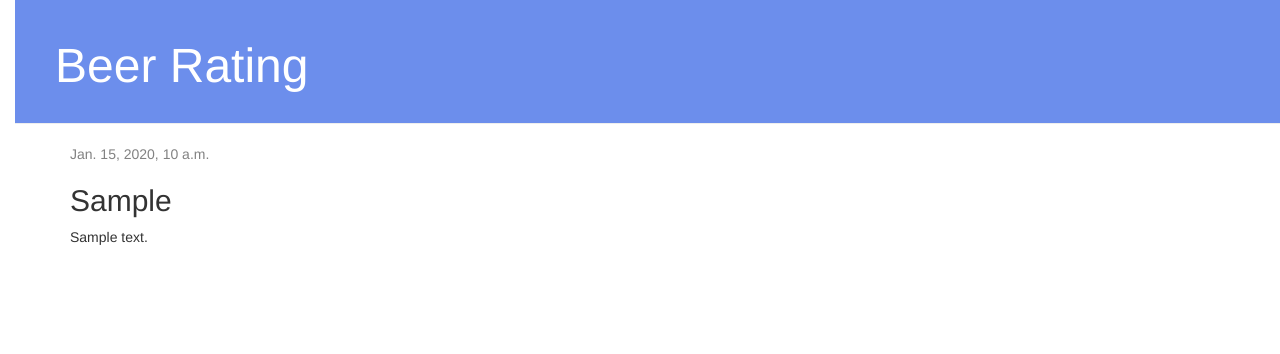
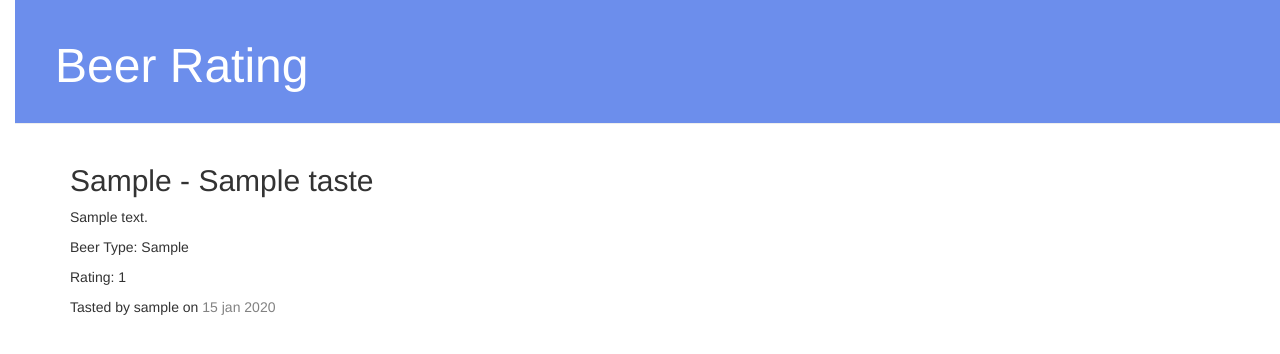
Before and after one commit to adamlives/RateBeer, a Django app: page /taste/1/ in a window 1280 px wide. Shown: the top 354 px of the page. Run offline with Django 3.2, Linux system fonts and the light colour scheme; tables that the repository leaves empty hold one stand-in row (values such as "Sample post"); some libraries are stand-ins or nearby versions.

Commit message:
update templates

```diff
--- a/BeerRating/settings.py
+++ b/BeerRating/settings.py
@@ -121,6 +121,10 @@ USE_TZ = True
 STATIC_URL = '/static/'
 STATIC_ROOT = os.path.join(BASE_DIR, 'static')
 
+MEDIA_URL = '/media/'
+MEDIA_ROOT = os.path.join(BASE_DIR, 'media')
+
+
 # Import settings we're keeping out of version control (will override)
 from .settings_secret import *
 
--- a/rateBeer/models.py
+++ b/rateBeer/models.py
@@ -21,6 +21,7 @@ class Taste(models.Model):
     rating = models.IntegerField(default=3, choices=RATING_CHOICES)
     tasting_notes = models.TextField()
     tasted_date = models.DateTimeField(default=timezone.now)
+    # img_file = models.FileField(upload_to='media/rateBeer/img', null=True)
 
 
     def publish(self):
@@ -28,4 +29,4 @@ class Taste(models.Model):
         self.save()
 
     def __str__(self):
-        return self.brewery + "" + self.beer_name
+        return self.brewery + " " + self.beer_name
--- a/rateBeer/templates/rateBeer/taste_detail.html
+++ b/rateBeer/templates/rateBeer/taste_detail.html
@@ -3,13 +3,15 @@
 {% block content %}
 
 <div class="post">
-    {% if taste.tasted_date %}
-        <div class="date">
-            {{ taste.tasted_date }}
-        </div>
-    {% endif %}
-    <h2>{{ taste.brewery }}</h2>
+    <h2>{{ taste.brewery }} - {{ taste.beer_name }}</h2>
     <p>{{ taste.tasting_notes|linebreaksbr }}</p>
+    <p>Beer Type: {{ taste.beer_type }}</p>
+    <p>Rating: {{ taste.rating }}</p>
+    <p>Tasted by {{ taste.taster }} on
+        <span class="date">
+            {{ taste.tasted_date|date:'d b Y' }}
+        </span>
+    </p>
 </div>
 
 {% endblock %}
--- a/rateBeer/templates/rateBeer/taste_list.html
+++ b/rateBeer/templates/rateBeer/taste_list.html
@@ -3,9 +3,8 @@
 {% block content %}
     {% for taste in tastes %}
         <div class="post">
-            <p>Tasted: {{ taste.tasted_date }}</p>
-            <h1><a href="{% url 'taste_detail' pk=taste.pk %}">{{ taste.brewery }}</a></h2>
-            <p>{{ taste.tasting_notes|linebreaksbr }}</p>
+            <h1><a href="{% url 'taste_detail' pk=taste.pk %}">{{ taste.brewery }} - {{ taste.beer_name }}</a></h2>
+            <p>Tasted by {{ taste.taster }} on {{ taste.tasted_date }}</p>
         </div>
     {% endfor %}
 {% endblock %}
```
Also changed, not shown: BeerRating/settings_dev.py (line endings or trailing spaces), rateBeer/migrations/0002_taste_img_file.py (added), rateBeer/migrations/0003_auto_20190220_2131.py (added), rateBeer/migrations/0004_auto_20190220_2136.py (added), rateBeer/migrations/0005_remove_taste_img_file.py (added), rateBeer/urls.py (line endings or trailing spaces).
